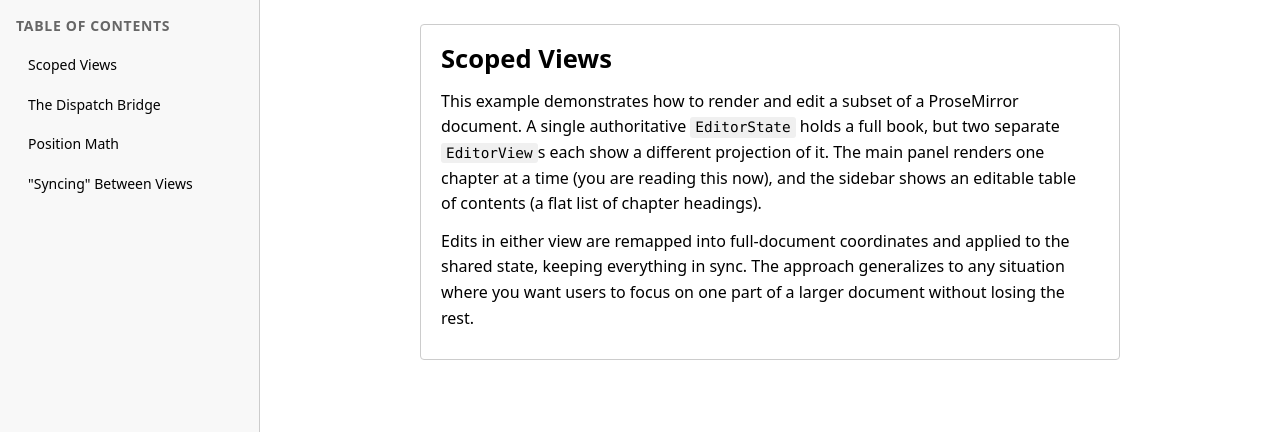
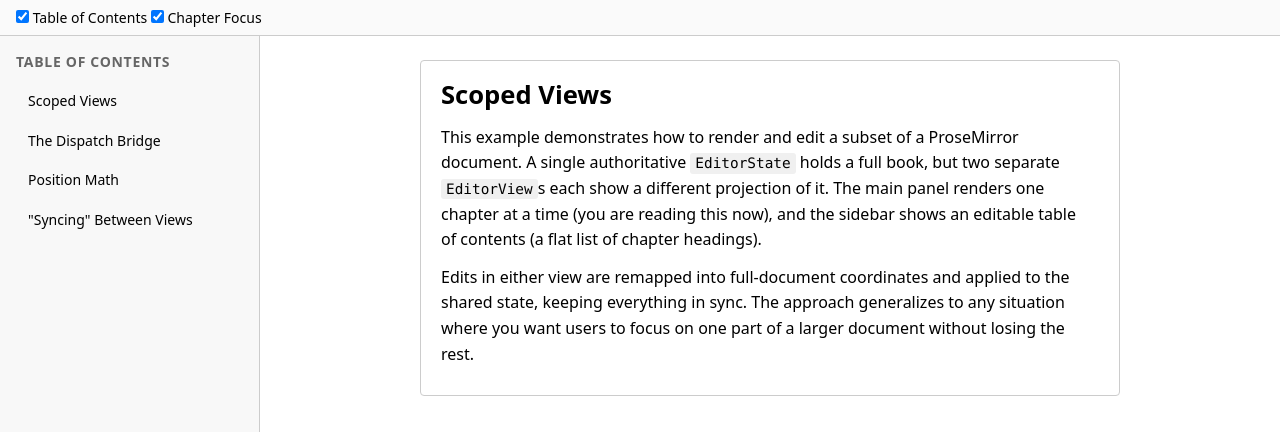
Before and after one commit to sch/prosemirror-book-example, a website built with Vite: page index.html in a window 1280 px wide. Shown: the top 432 px of the page. Built offline with nearby package versions, Linux system fonts and the light colour scheme.

Commit message:
Make plugins toggle-able via checkboxes

```diff
--- a/index.html
+++ b/index.html
@@ -16,17 +16,30 @@
           system-ui,
           -apple-system,
           sans-serif;
+        display: grid;
+        grid-template-columns: 1fr;
+        grid-template-rows: auto 1fr;
         height: 100vh;
       }
 
-      #book-layout {
-        display: flex;
-        height: 100%;
+      body:has(#toc) {
+        grid-template-columns: 260px 1fr;
+      }
+
+      #toolbar {
+        grid-column: 1 / -1;
+        padding: 8px 16px;
+        border-bottom: 1px solid #ccc;
+        background: #fafafa;
+        font-size: 14px;
+      }
+
+      #editor {
+        padding: 24px;
+        overflow-y: auto;
       }
 
       #toc {
-        width: 260px;
-        flex-shrink: 0;
         border-right: 1px solid #ccc;
         padding: 16px;
         overflow-y: auto;
@@ -69,13 +82,7 @@
         background: #d0e0ff;
       }
 
-      #editor-wrapper {
-        flex-grow: 1;
-        flex-shrink: 1;
-        padding: 24px;
-        overflow-y: auto;
-      }
-
+      #editor > .ProseMirror,
       #editor-wrapper > div {
         max-width: 700px;
         margin: 0 auto;
@@ -104,7 +111,7 @@
       }
 
       .ProseMirror code {
-        font-family: "SF Mono", "Fira Code", "Fira Mono", Menlo, Consolas, monospace;
+        font-family: "SF Mono", Menlo, Consolas, monospace;
         font-size: 0.9em;
         background: #f0f0f0;
         padding: 0.15em 0.35em;
@@ -128,6 +135,10 @@
     </style>
   </head>
   <body>
+    <div id="toolbar">
+      <label><input type="checkbox" id="toggle-toc" checked /> Table of Contents</label>
+      <label><input type="checkbox" id="toggle-chapter" checked /> Chapter Focus</label>
+    </div>
     <div id="editor">
       <section>
         <h1>Scoped Views</h1>
--- a/src/chapter-plugin.ts
+++ b/src/chapter-plugin.ts
@@ -1,5 +1,12 @@
 import { Node } from "prosemirror-model";
-import { EditorState, Plugin, PluginKey, Selection, TextSelection, Transaction } from "prosemirror-state";
+import {
+  EditorState,
+  Plugin,
+  PluginKey,
+  Selection,
+  TextSelection,
+  Transaction,
+} from "prosemirror-state";
 import { EditorView } from "prosemirror-view";
 import { StepMap } from "prosemirror-transform";
 import { keymap } from "prosemirror-keymap";
@@ -32,10 +39,10 @@
 
 // ── Chapter plugin ────────────────────────────────────────────────
 // Owns the active chapter index as plugin state, and manages the
-// scoped chapter EditorView. Wraps bookView.dom in an editor
-// wrapper, similar to how prosemirror-menu wraps the editor with
-// a menu bar. The TOC plugin reads and writes the active index
-// through chapterKey.
+// scoped chapter EditorView. The scoped view renders a single
+// chapter; the book view's own DOM is hidden while this plugin is
+// active. The TOC plugin reads and writes the active index through
+// chapterKey.
 
 export function chapterPlugin(): Plugin<number> {
   return new Plugin<number>({
@@ -50,18 +57,14 @@
       },
     },
     view(bookView) {
-      // Wrap bookView.dom's parent in a flex layout, like prosemirror-menu
-      // wraps the editor with a menu bar. The book view's own DOM is hidden,
-      // it exists only as a state coordination point.
+      // Create a wrapper for the scoped editor and insert it after
+      // the book view's mount. The book view's DOM is hidden while
+      // this plugin is active.
       const mount = bookView.dom.parentNode! as HTMLElement;
-      const layout = document.createElement("div");
-      layout.id = "book-layout";
-      mount.parentNode!.replaceChild(layout, mount);
-      layout.appendChild(mount);
 
       const editorWrapper = document.createElement("div");
       editorWrapper.id = "editor-wrapper";
-      layout.appendChild(editorWrapper);
+      mount.appendChild(editorWrapper);
 
       const editorContainer = document.createElement("div");
       editorWrapper.appendChild(editorContainer);
@@ -137,7 +140,7 @@
         },
         destroy() {
           scopedView.destroy();
-          layout.parentNode?.replaceChild(mount, layout);
+          editorWrapper.remove();
           bookView.dom.style.display = "";
         },
       };
--- a/src/main.ts
+++ b/src/main.ts
@@ -1,6 +1,6 @@
 import "prosemirror-view/style/prosemirror.css";
 import { DOMParser } from "prosemirror-model";
-import { EditorState } from "prosemirror-state";
+import { EditorState, Plugin } from "prosemirror-state";
 import { EditorView } from "prosemirror-view";
 import { bookSchema } from "./schema";
 import { chapterPlugin } from "./chapter-plugin";
@@ -10,12 +10,38 @@
 const doc = DOMParser.fromSchema(bookSchema).parse(editorEl);
 editorEl.textContent = "";
 
-// The book view is the authoritative state holder. Its own DOM is
-// hidden by the chapter plugin, which wraps it in the visible editor
-// layout. The TOC plugin prepends a sidebar beside it.
-new EditorView(editorEl, {
-  state: EditorState.create({
-    doc,
-    plugins: [chapterPlugin(), tableOfContentsPlugin()],
-  }),
+const toggleToc = document.getElementById("toggle-toc") as HTMLInputElement;
+const toggleChapter = document.getElementById("toggle-chapter") as HTMLInputElement;
+
+let tocEnabled = toggleToc.checked;
+let chapterEnabled = toggleChapter.checked;
+
+// Stable plugin instances so they can be removed and re-added
+// via reconfigure without losing their identity.
+const chapter = chapterPlugin();
+const toc = tableOfContentsPlugin();
+
+function buildPlugins(): Plugin[] {
+  const plugins: Plugin[] = [];
+  if (chapterEnabled) plugins.push(chapter);
+  if (tocEnabled) plugins.push(toc);
+  return plugins;
+}
+
+const view = new EditorView(editorEl, {
+  state: EditorState.create({ doc, plugins: buildPlugins() }),
 });
+
+function reconfigure(): void {
+  view.updateState(view.state.reconfigure({ plugins: buildPlugins() }));
+}
+
+toggleToc.addEventListener("change", function () {
+  tocEnabled = toggleToc.checked;
+  reconfigure();
+});
+
+toggleChapter.addEventListener("change", function () {
+  chapterEnabled = toggleChapter.checked;
+  reconfigure();
+});
--- a/src/table-of-contents-plugin.ts
+++ b/src/table-of-contents-plugin.ts
@@ -1,5 +1,12 @@
 import { Node } from "prosemirror-model";
-import { EditorState, Plugin, Selection, TextSelection, Transaction } from "prosemirror-state";
+import {
+  EditorState,
+  Plugin,
+  PluginKey,
+  Selection,
+  TextSelection,
+  Transaction,
+} from "prosemirror-state";
 import { EditorView } from "prosemirror-view";
 import { StepMap } from "prosemirror-transform";
 import { keymap } from "prosemirror-keymap";
@@ -33,31 +40,32 @@
   return pos;
 }
 
-// ── TOC plugin ────────────────────────────────────────────────────
-// Manages the table-of-contents EditorView. Creates its own sidebar
-// DOM and inserts it before bookView.dom, similar to how
-// prosemirror-menu prepends a menu bar. Reads and writes the active
-// chapter index owned by chapterPlugin via chapterKey.
+// ── Table of contents plugin ─────────────────────────────────────
+// Manages the table-of-contents EditorView. Renders an editable
+// flat list of chapter headings into the provided sidebar element.
+// Reads and writes the active chapter index owned by chapterPlugin
+// via chapterKey.
+
+export const tableOfContentsKey = new PluginKey("tableOfContents");
 
 export function tableOfContentsPlugin(): Plugin {
   return new Plugin({
+    key: tableOfContentsKey,
     view(bookView) {
-      // Build the sidebar DOM — the plugin owns this entirely.
+      // Insert the sidebar before the editor mount. CSS grid on
+      // body uses :has(#toc) to switch to a two-column layout.
+      const mount = bookView.dom.parentNode! as HTMLElement;
+
       const sidebar = document.createElement("div");
       sidebar.id = "toc";
+      mount.parentNode!.insertBefore(sidebar, mount);
 
       const heading = document.createElement("h2");
       heading.textContent = "Table of Contents";
       sidebar.appendChild(heading);
 
-      // Insert the sidebar as the first child of the flex layout
-      // created by chapterPlugin. bookView.dom sits inside mount,
-      // which sits inside the layout container.
-      const mount = bookView.dom.parentNode! as HTMLElement;
-      mount.parentNode!.insertBefore(sidebar, mount);
-
       function highlightActive(): void {
-        const active = chapterKey.getState(bookView.state)!;
+        const active = chapterKey.getState(bookView.state) ?? 0;
         const headings = tocView.dom.querySelectorAll("h1");
         headings.forEach(function (h, i) {
           h.classList.toggle("active", i === active);
@@ -76,7 +84,7 @@
             const $head = tocView.state.selection.$head;
             if ($head.depth > 0) {
               const headingIndex = $head.index(0);
-              const currentIndex = chapterKey.getState(bookView.state)!;
+              const currentIndex = chapterKey.getState(bookView.state) ?? 0;
               if (headingIndex !== currentIndex) {
                 bookView.dispatch(bookView.state.tr.setMeta(chapterKey, headingIndex));
               }
```
